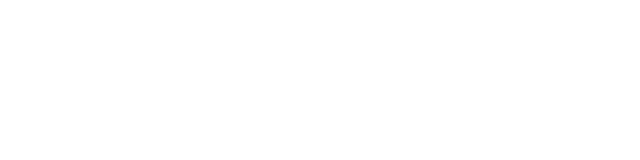
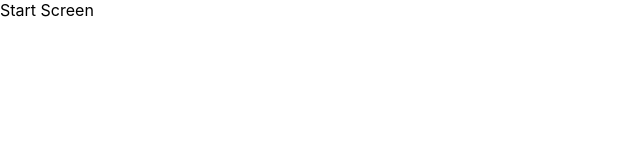
Before and after one commit to federivero97/Battleship, a React (Create React App) app in the folder battleship/: page /start in a window 1280 px wide. Shown: the top 160 px of the page, without its empty margins (0-640 px from the left). Built offline with nearby package versions, Linux system fonts and the light colour scheme.

Commit message:
Created ScreensComponents

```diff
--- a/battleship/src/Routes.js
+++ b/battleship/src/Routes.js
@@ -1,18 +1,24 @@
 import React from 'react';
-import { Switch, Route } from 'react-router-dom';
+import { Switch, Route, Redirect } from 'react-router-dom';
+import EndScreen from './components/EndScreen';
+import GameScreen from './components/GameScreen';
+import StartScreen from './components/StartScreen';
 
 const Routes = () => {
   return (
     <div className="container bwm-container">
       <Switch>
-        <Route exact path="/">
-          Start Screen
+        <Route exact path="/start">
+          <StartScreen />
         </Route>
         <Route exact path="/game">
-          Game Screen
+          <GameScreen />
         </Route>
         <Route exact path="/end">
-          End Screen
+          <EndScreen />
+        </Route>
+        <Route path="/">
+          <Redirect to="/start" />
         </Route>
       </Switch>
     </div>
--- /dev/null
+++ b/battleship/src/components/EndScreen.jsx
@@ -0,0 +1,7 @@
+import React from 'react';
+
+const StartScreen = () => {
+  return <div> End Screen </div>;
+};
+
+export default StartScreen;
--- /dev/null
+++ b/battleship/src/components/GameScreen.jsx
@@ -0,0 +1,7 @@
+import React from 'react';
+
+const GameScreen = () => {
+  return <div> Game Screen </div>;
+};
+
+export default GameScreen;
--- /dev/null
+++ b/battleship/src/components/StartScreen.jsx
@@ -0,0 +1,7 @@
+import React from 'react';
+
+const StartScreen = () => {
+  return <div> Start Screen </div>;
+};
+
+export default StartScreen;
```
